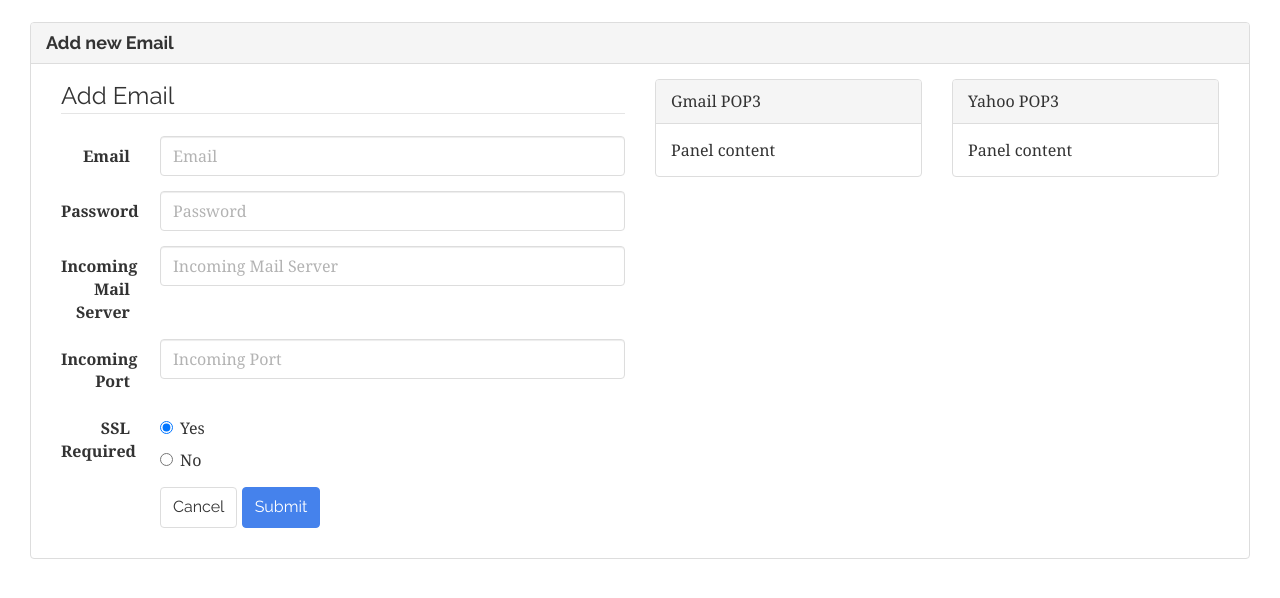
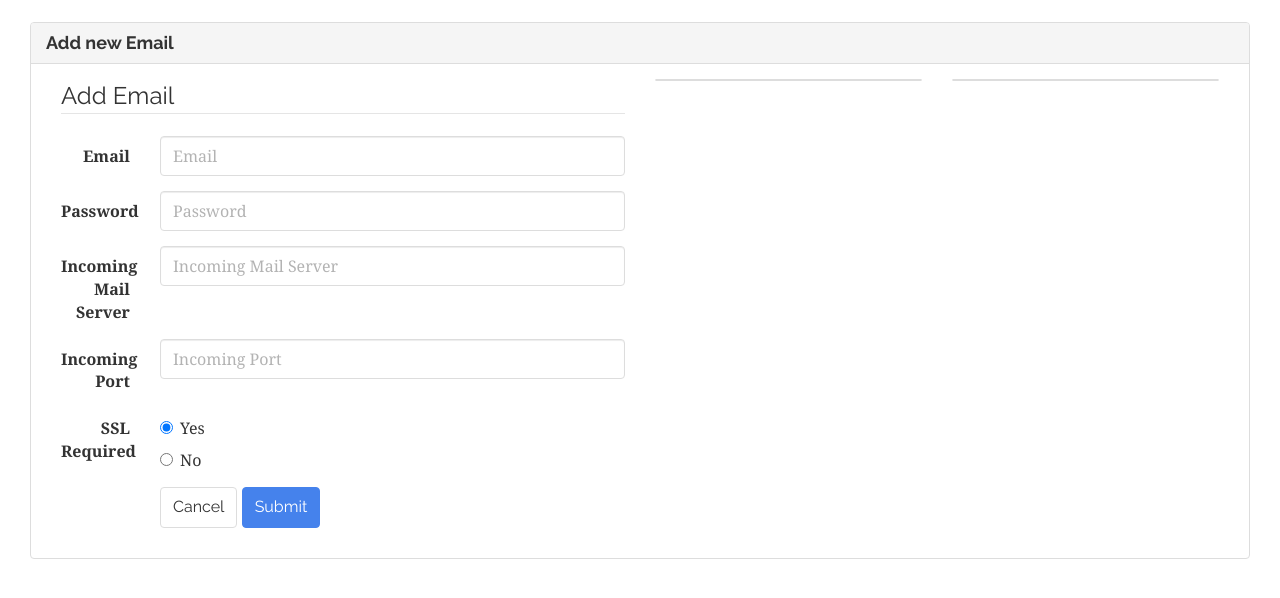
Before and after one commit to antiproblemist/emailAlchemy, a Django app: page /addnewemail/ in a window 1280 px wide. Shown: the part 67-665 px from the top of the page. Run offline with Django 3.2, Linux system fonts and the light colour scheme; the visitor is signed in with stand-in values (Sample User, id 1); parts of the project's set-up code (start-up, migrations or seed data) failed here and were passed over; some libraries are stand-ins or nearby versions.

Commit message:
Deleted extra content from UI

```diff
--- a/alchemy/templates/addNewEmail.html
+++ b/alchemy/templates/addNewEmail.html
@@ -76,19 +76,13 @@
 				</div>
 				<div class="col-md-3">
 					<div class="panel panel-default">
-					  <div class="panel-heading">Gmail POP3</div>
-					  <div class="panel-body">
-						Panel content
-					  </div>
+
 					</div>
 				</div>
 
 				<div class="col-md-3">
 					<div class="panel panel-default">
-					  <div class="panel-heading">Yahoo POP3</div>
-					  <div class="panel-body">
-						Panel content
-					  </div>
+
 					</div>
 				</div>
 			  </div>
--- a/alchemy/templates/signup.html
+++ b/alchemy/templates/signup.html
@@ -9,8 +9,6 @@
 		<div class="col-md-6">
 			<div class="jumbotron">
 			  <h1>Say no to Spam!</h1>
-			  <p>This is a simple hero unit, a simple jumbotron-style component for calling extra attention to featured content or information.</p>
-			  <p><a class="btn btn-primary btn-lg">Learn more</a></p>
 			</div>
 		</div>
 		<div class="col-md-6">
```
